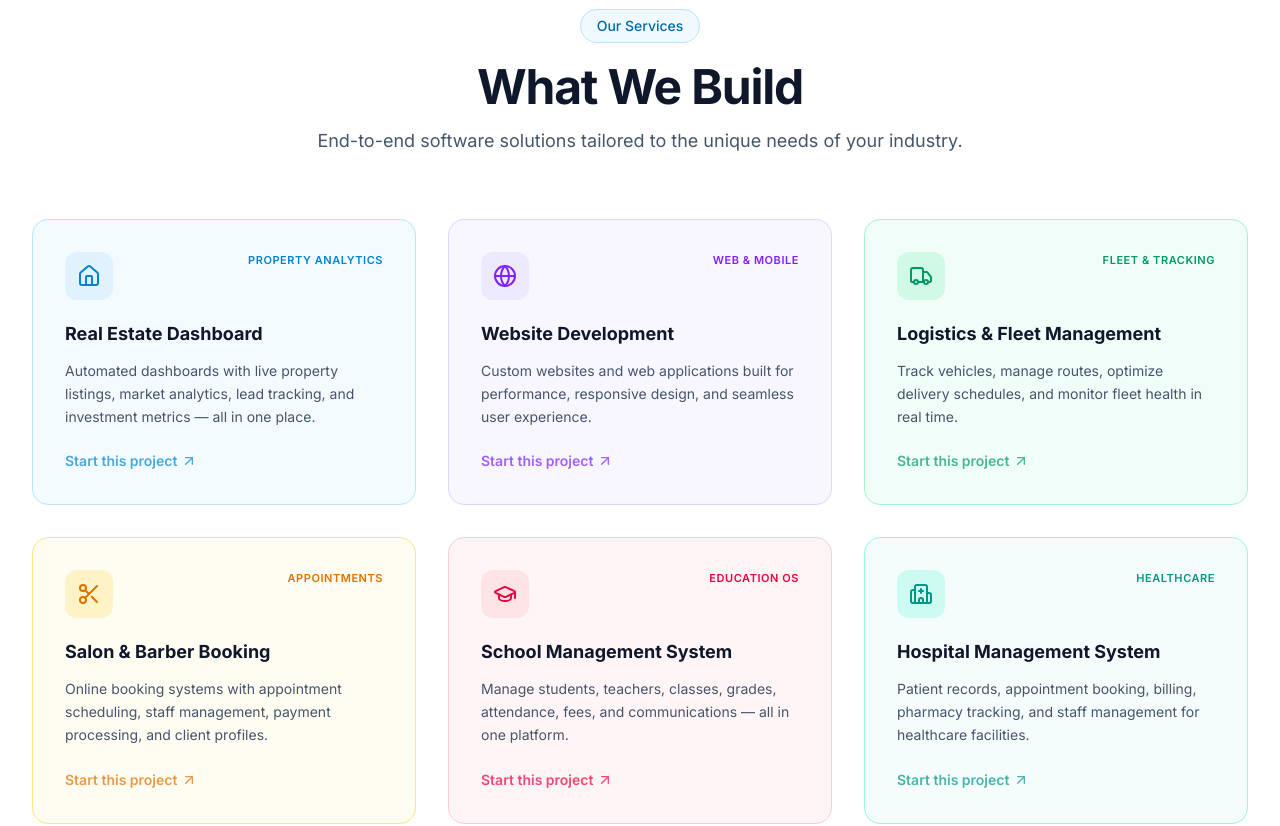
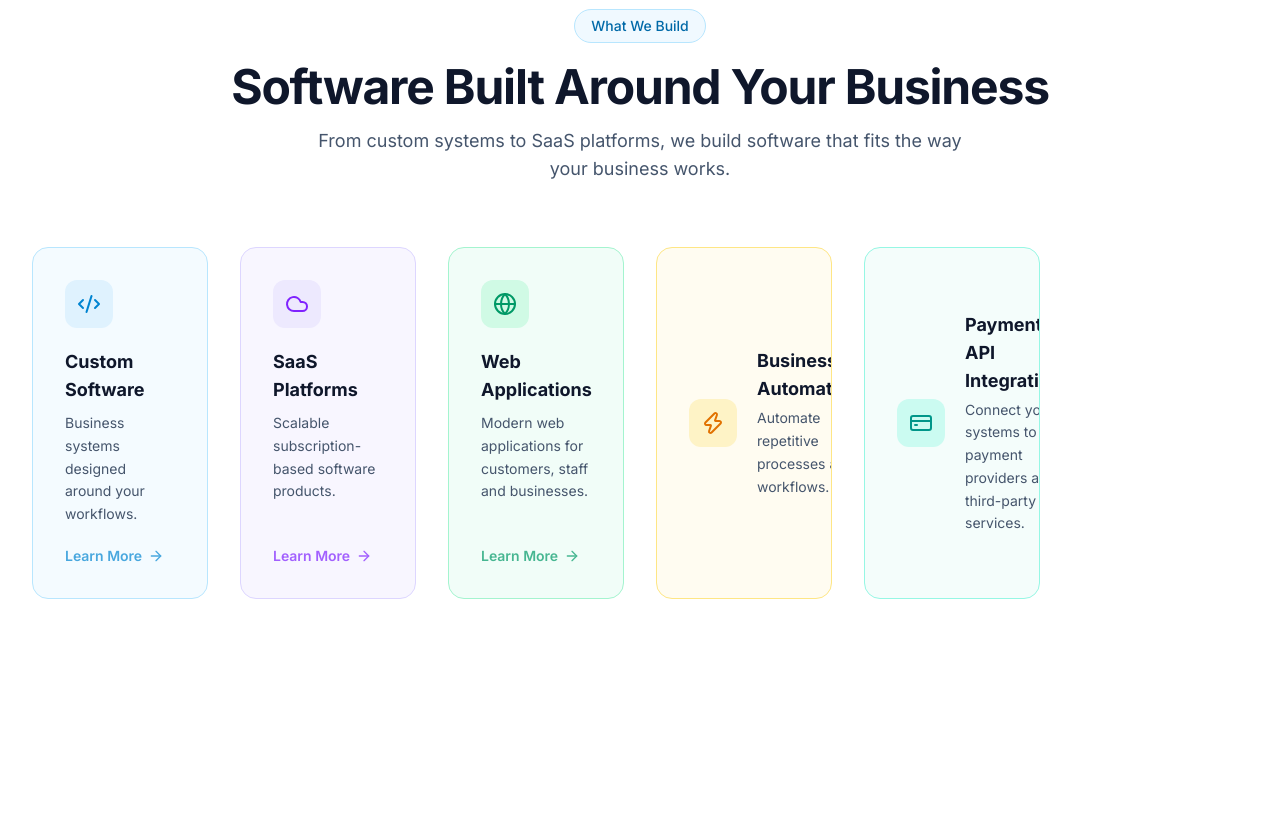
Before and after one commit to JOSEPH-KIBIRU/Pigiecore-solutions, a Next.js app: page / in a window 1280 px wide. Shown: the part 2000-2826 px from the top of the page. Built offline with nearby package versions, Linux system fonts and the light colour scheme; no server answers; the database is empty.

Commit message:
What We Build: heading 'Software Built Around Your Business', 5 service cards linking to dedicated pages, nav/footer label alignment

```diff
--- a/src/components/footer.tsx
+++ b/src/components/footer.tsx
@@ -2,11 +2,11 @@ import Link from "next/link";
 import Logo from "@/components/logo";
 
 const SERVICE_LINKS = [
-  { label: "Software Development", href: "/services/software-development" },
-  { label: "SaaS Development", href: "/services/saas-development" },
+  { label: "Custom Software", href: "/services/software-development" },
+  { label: "SaaS Platforms", href: "/services/saas-development" },
   { label: "Web Applications", href: "/services/web-applications" },
   { label: "Business Automation", href: "/services/business-automation" },
-  { label: "API & Payment Integrations", href: "/services/api-payment-integrations" },
+  { label: "Payment & API Integrations", href: "/services/api-payment-integrations" },
 ];
 
 const SOLUTION_LINKS = [
--- a/src/components/navbar.tsx
+++ b/src/components/navbar.tsx
@@ -5,11 +5,11 @@ import { useState, useRef, useEffect } from "react";
 import Logo from "@/components/logo";
 
 const SERVICES = [
-  { label: "Software Development", href: "/services/software-development" },
-  { label: "SaaS Development", href: "/services/saas-development" },
+  { label: "Custom Software", href: "/services/software-development" },
+  { label: "SaaS Platforms", href: "/services/saas-development" },
   { label: "Web Applications", href: "/services/web-applications" },
   { label: "Business Automation", href: "/services/business-automation" },
-  { label: "API & Payment Integrations", href: "/services/api-payment-integrations" },
+  { label: "Payment & API Integrations", href: "/services/api-payment-integrations" },
 ];
 
 const SOLUTIONS = [
--- a/src/components/services.tsx
+++ b/src/components/services.tsx
@@ -1,71 +1,57 @@
 import Link from "next/link";
 import {
-  Home,
+  Code2,
+  Cloud,
   Globe,
-  Truck,
-  Scissors,
-  GraduationCap,
-  Hospital,
-  ArrowUpRight,
+  Zap,
+  CreditCard,
+  ArrowRight,
 } from "lucide-react";
 import Reveal from "@/components/reveal";
 
-type ColorKey = "sky" | "violet" | "emerald" | "amber" | "rose" | "teal";
+type ColorKey = "sky" | "violet" | "emerald" | "amber" | "teal";
 
 const services: {
-  icon: typeof Home;
+  icon: typeof Code2;
   title: string;
   description: string;
   color: ColorKey;
-  tag: string;
+  href: string;
 }[] = [
   {
-    icon: Home,
-    title: "Real Estate Dashboard",
-    description:
-      "Automated dashboards with live property listings, market analytics, lead tracking, and investment metrics — all in one place.",
+    icon: Code2,
+    title: "Custom Software",
+    description: "Business systems designed around your workflows.",
     color: "sky",
-    tag: "Property Analytics",
+    href: "/services/software-development",
+  },
+  {
+    icon: Cloud,
+    title: "SaaS Platforms",
+    description: "Scalable subscription-based software products.",
+    color: "violet",
+    href: "/services/saas-development",
   },
   {
     icon: Globe,
-    title: "Website Development",
-    description:
-      "Custom websites and web applications built for performance, responsive design, and seamless user experience.",
-    color: "violet",
-    tag: "Web & Mobile",
+    title: "Web Applications",
+    description: "Modern web applications for customers, staff and businesses.",
+    color: "emerald",
+    href: "/services/web-applications",
   },
   {
-    icon: Truck,
-    title: "Logistics & Fleet Management",
-    description:
-      "Track vehicles, manage routes, optimize delivery schedules, and monitor fleet health in real time.",
-    color: "emerald",
-    tag: "Fleet & Tracking",
+    icon: Zap,
+    title: "Business Automation",
+    description: "Automate repetitive processes and workflows.",
+    color: "amber",
+    href: "/services/business-automation",
   },
   {
-    icon: Scissors,
-    title: "Salon & Barber Booking",
-    description:
-      "Online booking systems with appointment scheduling, staff management, payment processing, and client profiles.",
-    color: "amber",
-    tag: "Appointments",
-  },
-  {
-    icon: GraduationCap,
-    title: "School Management System",
-    description:
-      "Manage students, teachers, classes, grades, attendance, fees, and communications — all in one platform.",
-    color: "rose",
-    tag: "Education OS",
-  },
-  {
-    icon: Hospital,
-    title: "Hospital Management System",
-    description:
-      "Patient records, appointment booking, billing, pharmacy tracking, and staff management for healthcare facilities.",
+    icon: CreditCard,
+    title: "Payment & API Integrations",
+    description: "Connect your systems to payment providers and third-party services.",
     color: "teal",
-    tag: "Healthcare",
+    href: "/services/api-payment-integrations",
   },
 ];
 
@@ -102,14 +88,6 @@ const colorMap: Record<ColorKey, { bg: string; iconBg: string; iconText: string;
     hoverBorder: "hover:border-amber-300 dark:hover:border-amber-500/50",
     glow: "from-amber-500/15",
   },
-  rose: {
-    bg: "bg-rose-50/70 dark:bg-rose-500/10",
-    iconBg: "bg-rose-100 dark:bg-rose-500/20",
-    iconText: "text-rose-600 dark:text-rose-400",
-    border: "border-rose-200 dark:border-rose-500/20",
-    hoverBorder: "hover:border-rose-300 dark:hover:border-rose-500/50",
-    glow: "from-rose-500/15",
-  },
   teal: {
     bg: "bg-teal-50/70 dark:bg-teal-500/10",
     iconBg: "bg-teal-100 dark:bg-teal-500/20",
@@ -129,52 +107,81 @@ export default function Services() {
       <div className="max-w-7xl mx-auto px-4 sm:px-6 lg:px-8">
         <Reveal className="text-center mb-16">
           <span className="inline-flex items-center rounded-full border border-sky-200 bg-sky-50 px-4 py-1.5 text-sm font-medium text-sky-700 dark:border-sky-800 dark:bg-sky-950/30 dark:text-sky-300">
-            Our Services
+            What We Build
           </span>
           <h2 className="mt-5 text-3xl font-bold tracking-tight text-slate-900 dark:text-white sm:text-4xl lg:text-5xl">
-            What We Build
+            Software Built Around Your Business
           </h2>
           <p className="mt-4 text-lg text-slate-600 dark:text-slate-300 max-w-2xl mx-auto">
-            End-to-end software solutions tailored to the unique needs of your
-            industry.
+            From custom systems to SaaS platforms, we build software that fits
+            the way your business works.
           </p>
         </Reveal>
 
-        <div className="grid grid-cols-1 sm:grid-cols-2 lg:grid-cols-3 gap-6 lg:gap-8">
-          {services.map((service, i) => {
+        <div className="grid grid-cols-1 sm:grid-cols-2 lg:grid-cols-6 gap-6 lg:gap-8">
+          {services.slice(0, 3).map((service, i) => {
             const ColorIcon = service.icon;
             const c = colorMap[service.color];
             return (
-              <Reveal key={service.title} delay={(i % 3) * 0.08}>
-                <div
-                  className={`group relative ${c.bg} ${c.border} border rounded-2xl p-6 lg:p-8 overflow-hidden transition-all duration-300 hover:-translate-y-1.5 hover:shadow-xl ${c.hoverBorder}`}
+              <Reveal key={service.title} delay={i * 0.08}>
+                <Link
+                  href={service.href}
+                  className={`group relative flex h-full flex-col ${c.bg} ${c.border} border rounded-2xl p-6 lg:p-8 overflow-hidden transition-all duration-300 hover:-translate-y-1.5 hover:shadow-xl ${c.hoverBorder} lg:col-span-2`}
                 >
                   <div
                     className={`absolute inset-x-0 top-0 h-1 bg-gradient-to-r ${c.glow} to-transparent opacity-0 transition-opacity duration-300 group-hover:opacity-100`}
                   />
-                  <div className="flex items-start justify-between mb-5">
                   <div
                     className={`w-12 h-12 ${c.iconBg} ${c.iconText} rounded-xl flex items-center justify-center transition-transform duration-300 group-hover:scale-110 group-hover:-rotate-6`}
                   >
                     <ColorIcon className="w-6 h-6" />
                   </div>
-                    <span className={`text-[11px] font-semibold uppercase tracking-wider ${c.iconText}`}>
-                      {service.tag}
-                    </span>
-                  </div>
-                  <h3 className="text-lg font-bold text-slate-900 dark:text-white mb-3">
+                  <h3 className="mt-5 text-lg font-bold text-slate-900 dark:text-white">
                     {service.title}
                   </h3>
-                  <p className="text-sm text-slate-600 dark:text-slate-400 leading-relaxed mb-5">
+                  <p className="mt-2 text-sm text-slate-600 dark:text-slate-400 leading-relaxed flex-1">
                     {service.description}
                   </p>
+                  <span
+                    className={`mt-5 inline-flex items-center gap-1.5 text-sm font-semibold ${c.iconText} opacity-70 transition-all duration-300 group-hover:gap-2.5 group-hover:opacity-100`}
+                  >
+                    Learn More <ArrowRight className="w-4 h-4" />
+                  </span>
+                </Link>
+              </Reveal>
+            );
+          })}
+          {services.slice(3).map((service, i) => {
+            const ColorIcon = service.icon;
+            const c = colorMap[service.color];
+            return (
+              <Reveal key={service.title} delay={(i + 1) * 0.08}>
                 <Link
-                    href="#contact"
-                    className={`inline-flex items-center gap-1 text-sm font-semibold ${c.iconText} opacity-70 transition-all duration-300 group-hover:gap-2 group-hover:opacity-100`}
+                  href={service.href}
+                  className={`group relative flex h-full flex-col sm:flex-row sm:items-center ${c.bg} ${c.border} border rounded-2xl p-6 lg:p-8 overflow-hidden transition-all duration-300 hover:-translate-y-1.5 hover:shadow-xl ${c.hoverBorder} lg:col-span-3`}
                 >
-                    Start this project <ArrowUpRight className="w-4 h-4" />
+                  <div
+                    className={`absolute inset-x-0 top-0 h-1 bg-gradient-to-r ${c.glow} to-transparent opacity-0 transition-opacity duration-300 group-hover:opacity-100`}
+                  />
+                  <div
+                    className={`w-12 h-12 shrink-0 ${c.iconBg} ${c.iconText} rounded-xl flex items-center justify-center transition-transform duration-300 group-hover:scale-110 group-hover:-rotate-6`}
+                  >
+                    <ColorIcon className="w-6 h-6" />
+                  </div>
+                  <div className="mt-4 sm:mt-0 sm:ml-5 flex-1">
+                    <h3 className="text-lg font-bold text-slate-900 dark:text-white">
+                      {service.title}
+                    </h3>
+                    <p className="mt-1 text-sm text-slate-600 dark:text-slate-400 leading-relaxed">
+                      {service.description}
+                    </p>
+                  </div>
+                  <span
+                    className={`mt-4 sm:mt-0 inline-flex items-center gap-1.5 text-sm font-semibold ${c.iconText} opacity-70 transition-all duration-300 group-hover:gap-2.5 group-hover:opacity-100`}
+                  >
+                    Learn More <ArrowRight className="w-4 h-4" />
+                  </span>
                 </Link>
-                </div>
               </Reveal>
             );
           })}
```
Lines whose indentation alone changed are shown as unchanged.
